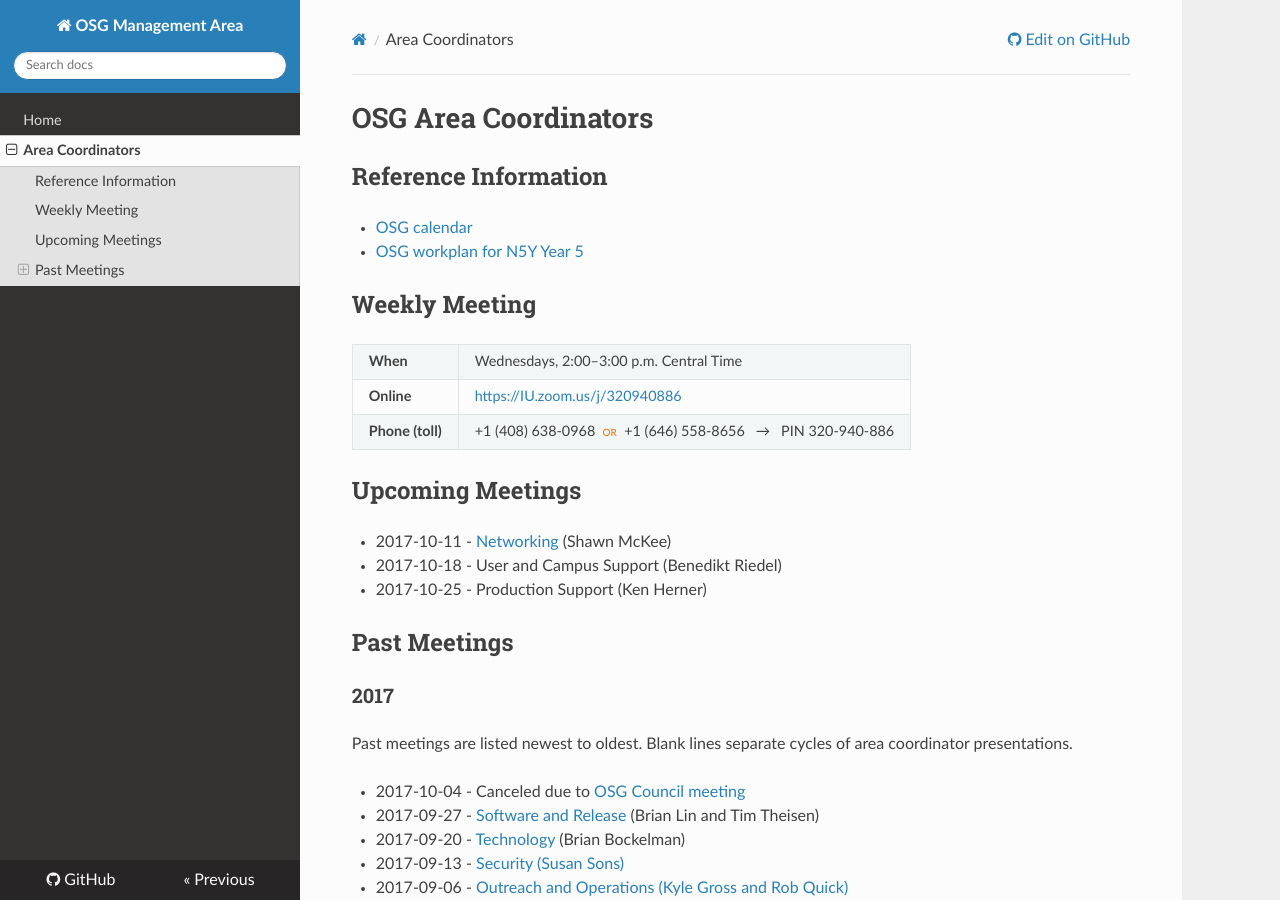
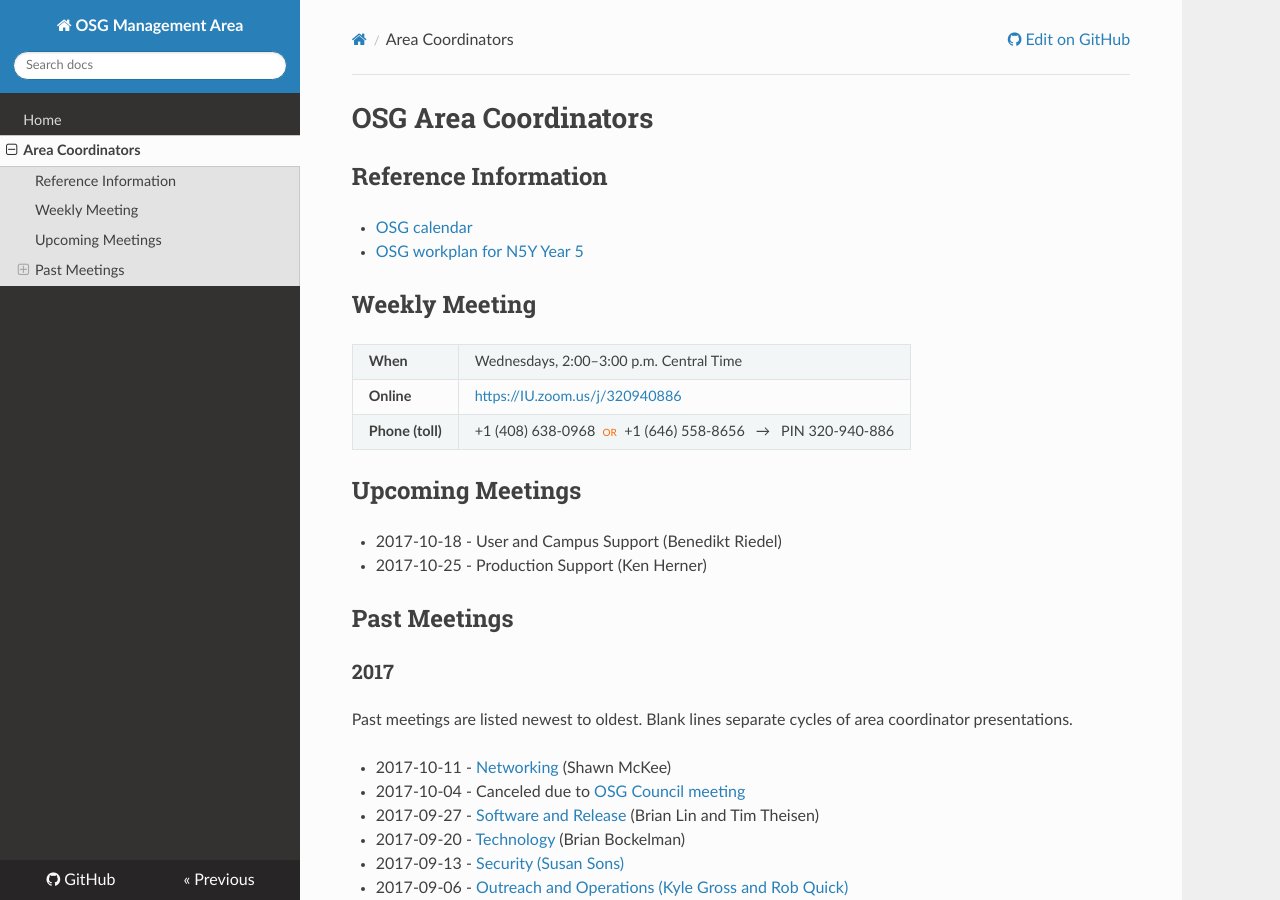
Before and after one commit to ppaschos/management-1, an MkDocs documentation site: the page built from docs/area-coordinators.md, in a window 1280 px wide and 900 px high. Built offline with MkDocs 1.6.1, drawn with Linux system fonts in a browser that asks for light colours; nearby versions of some CDN libraries; old or Windows-style settings are respelled for this version of MkDocs; part of the change alters nothing that is shown.

Commit message:
Moved 2017-10-11 to past meetings.

```diff
--- a/docs/area-coordinators.md
+++ b/docs/area-coordinators.md
@@ -27,7 +27,6 @@
 
 ## Upcoming Meetings
 
-- 2017-10-11 - [Networking](https://drive.google.com/file/d/0B63jqzjmiVgcV1dBQy1GdzlIazg/view?usp=sharing) (Shawn McKee)
 - 2017-10-18 - User and Campus Support (Benedikt Riedel)
 - 2017-10-25 - Production Support (Ken Herner)
 
@@ -38,6 +37,7 @@
 
 Past meetings are listed newest to oldest.  Blank lines separate cycles of area coordinator presentations.
 
+- 2017-10-11 - [Networking](https://drive.google.com/file/d/0B63jqzjmiVgcV1dBQy1GdzlIazg/view?usp=sharing) (Shawn McKee)
 - 2017-10-04 - Canceled due to [OSG Council meeting](https://indico.fnal.gov/conferenceDisplay.py?confId=14824)
 - 2017-09-27 - [Software and Release](https://docs.google.com/document/d/1NmIpykDswfYoQ72wumwO60RXLBIeAEbIZH8nq8zSXGA/edit?usp=sharing)
   (Brian Lin and Tim Theisen)
```
